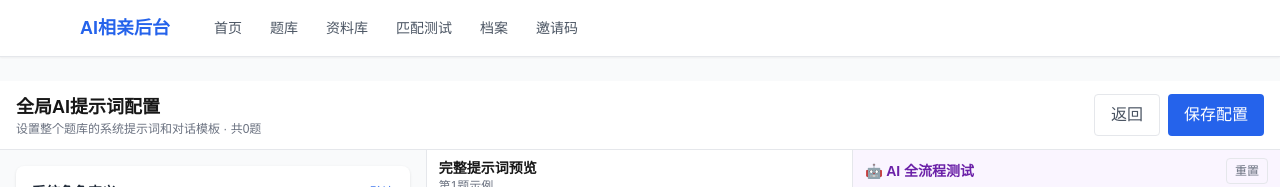
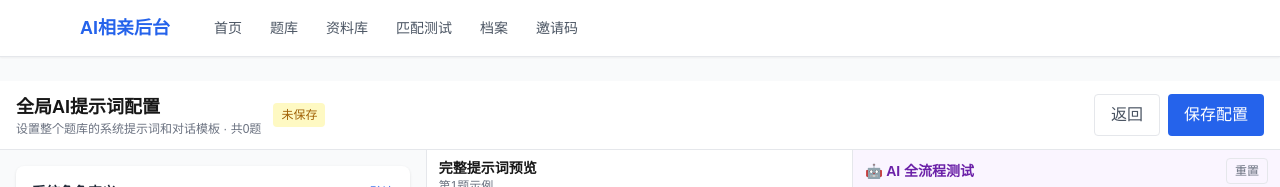
Before and after one commit to LOWLOW152/ai-dating-web, a Next.js app: page /admin/questions/prompt in a window 1280 px wide. Shown: the top 187 px of the page. Built offline with nearby package versions, Linux system fonts and the light colour scheme; no server answers; the database is empty.

Commit message:
fix: 全局提示词页面添加未保存提示
- 修改内容后显示'未保存'标签
- 离开页面前提示保存
- 修复用户误刷新导致数据丢失的问题

```diff
--- a/src/app/admin/questions/prompt/page.tsx
+++ b/src/app/admin/questions/prompt/page.tsx
@@ -79,9 +79,30 @@ export default function GlobalPromptPage() {
   const [testStarted, setTestStarted] = useState(false);
   const [questionRound, setQuestionRound] = useState(0); // 当前题追问次数
 
+  const [hasUnsavedChanges, setHasUnsavedChanges] = useState(false);
+
   useEffect(() => {
     fetchData();
   }, []);
+
+  // 监听修改，标记未保存
+  useEffect(() => {
+    if (!loading) {
+      setHasUnsavedChanges(true);
+    }
+  }, [systemPrompt, progressTemplate, dataFormatTemplate, contextLimit]);
+
+  // 离开页面前提示
+  useEffect(() => {
+    const handleBeforeUnload = (e: BeforeUnloadEvent) => {
+      if (hasUnsavedChanges) {
+        e.preventDefault();
+        e.returnValue = '';
+      }
+    };
+    window.addEventListener('beforeunload', handleBeforeUnload);
+    return () => window.removeEventListener('beforeunload', handleBeforeUnload);
+  }, [hasUnsavedChanges]);
 
   useEffect(() => {
     chatEndRef.current?.scrollIntoView({ behavior: 'smooth' });
@@ -135,6 +156,7 @@ export default function GlobalPromptPage() {
       });
       const data = await res.json();
       if (data.success) {
+        setHasUnsavedChanges(false);
         router.push('/admin/questions');
       }
     } catch (error) {
@@ -319,9 +341,16 @@ ${dataFormatTemplate}${roundInfo}${historySection}`;
     <div className="h-screen flex flex-col">
       {/* 顶部 */}
       <div className="bg-white border-b px-4 py-3 flex justify-between items-center">
-        <div>
-          <h1 className="text-lg font-bold">全局AI提示词配置</h1>
-          <p className="text-xs text-gray-500">设置整个题库的系统提示词和对话模板 · 共{questions.length}题</p>
+        <div className="flex items-center gap-3">
+          <div>
+            <h1 className="text-lg font-bold">全局AI提示词配置</h1>
+            <p className="text-xs text-gray-500">设置整个题库的系统提示词和对话模板 · 共{questions.length}题</p>
+          </div>
+          {hasUnsavedChanges && (
+            <span className="bg-yellow-100 text-yellow-700 text-xs px-2 py-1 rounded">
+              未保存
+            </span>
+          )}
         </div>
         <div className="flex gap-2">
           <button
```
